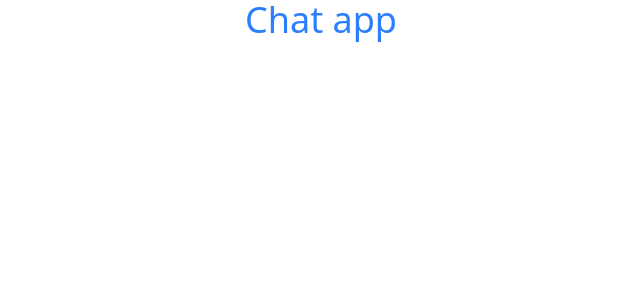
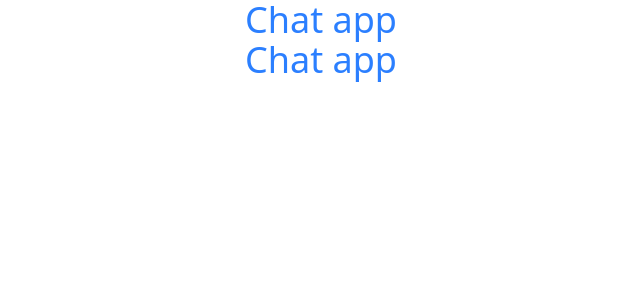
Before and after one commit to KrishLimbani/chatApp, a React (Vite) app in the folder chatApp/: page / in a window 1280 px wide. Shown: the top 300 px of the page, without its empty margins (319-959 px from the left). Built offline with nearby package versions, Linux system fonts and the light colour scheme.

Commit message:
for check

```diff
--- a/chatApp/src/App.jsx
+++ b/chatApp/src/App.jsx
@@ -6,6 +6,8 @@ function App() {
   return (
     <>
       <h1 className="text-4xl font-medium text-center text-blue-500">Chat app</h1>
+      <h1 className="text-4xl font-medium text-center text-blue-500">Chat app</h1>
+
     </>
   )
 }
```
